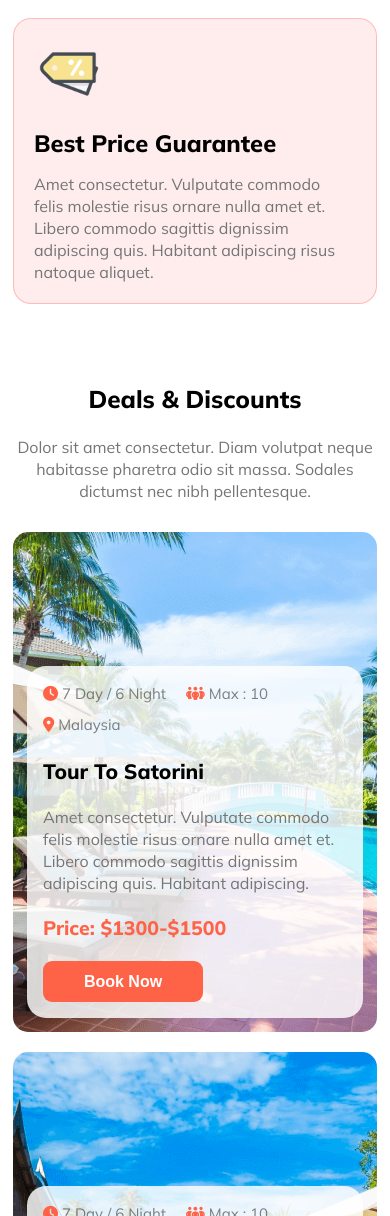
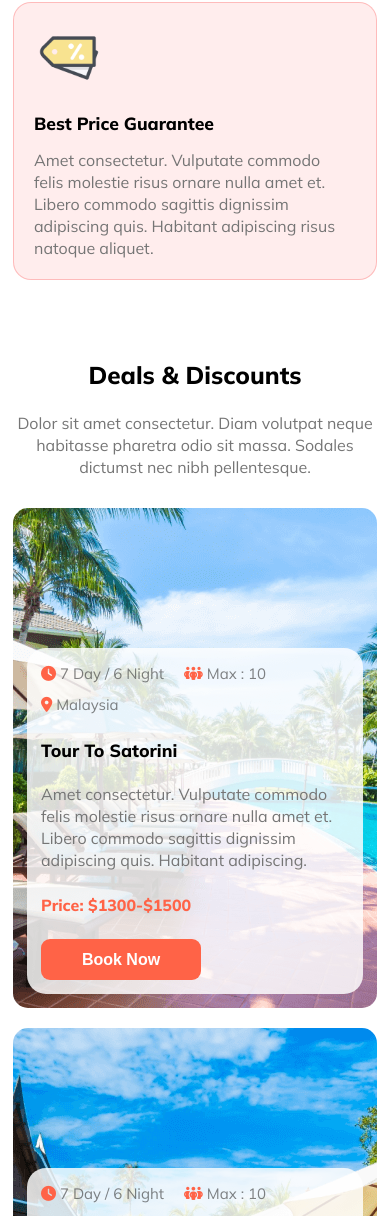
Before and after one commit to fahimKhanOnly/Hero-Travel, a plain HTML site: page index.html in a window 390 px wide. Shown: the part 4221-5437 px from the top of the page. Drawn offline with Linux system fonts and the light colour scheme.

Commit message:
Fixed the font sizing.

```diff
--- a/styles/responsive.css
+++ b/styles/responsive.css
@@ -131,7 +131,7 @@
     .deals-1 > div, .deals-2 > div{
         max-width: 100%;
         gap: 10px;
-        height: 320px;
+        height: 300px;
         margin: 14px;
         padding: 16px;
     }
@@ -184,6 +184,9 @@
     .destination-scenario > div > h4{
         font-size: 1.2rem;
     }
+    .choose-items > div > h4{
+        font-size: 1.1rem;
+    }
     .destination-scenario > div, .destination-scenario > div > img{
         width: 290px;
         height: 220px;
@@ -191,4 +194,15 @@
     .deals-container{
         gap: 20px;
     }
+    .deals-1 > div > h4, .deals-2 > div > h4{
+        font-size: 1.1rem;
+    }
+    .deals-1 > div, .deals-2 > div{
+        height: 318px;
+        padding: 14px;
+    }
+    .price{
+        font-size: 1rem;
+        font-weight: 800;
+    }
 }
--- a/styles/style.css
+++ b/styles/style.css
@@ -314,12 +314,10 @@ form > select, form > input::placeholder{
 .deals-1 > div > h4, .deals-2 > div > h4{
     font-weight: 800;
     font-size: 1.3rem;
-    /* margin-top: 10px; */
 }
 .price{
     color: var(--highlights);
     font-size: 1.22rem;
     font-weight: 800;
 }
-
 /* Deals section ends here */
```
